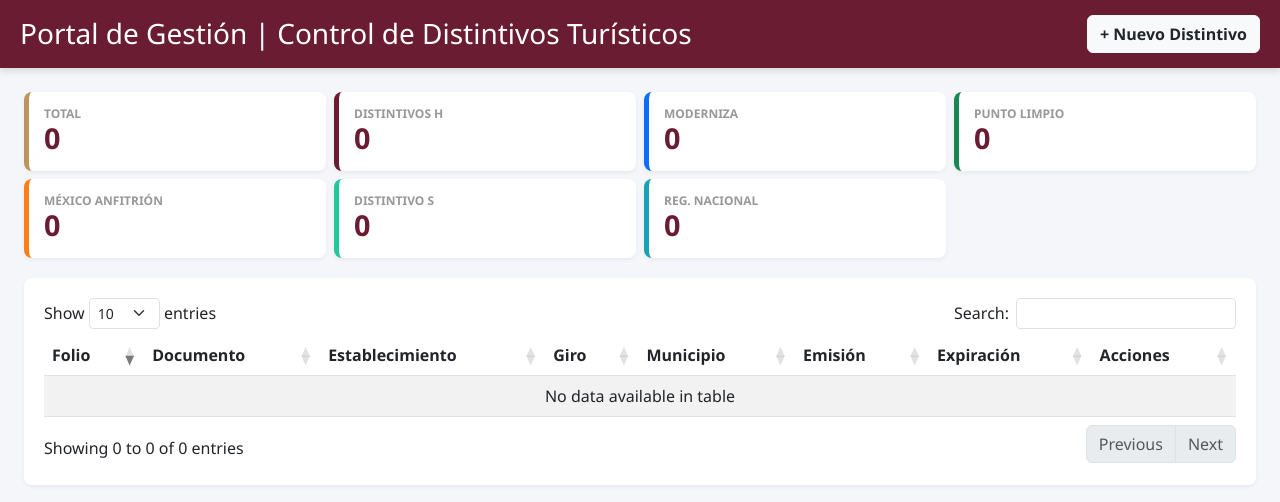
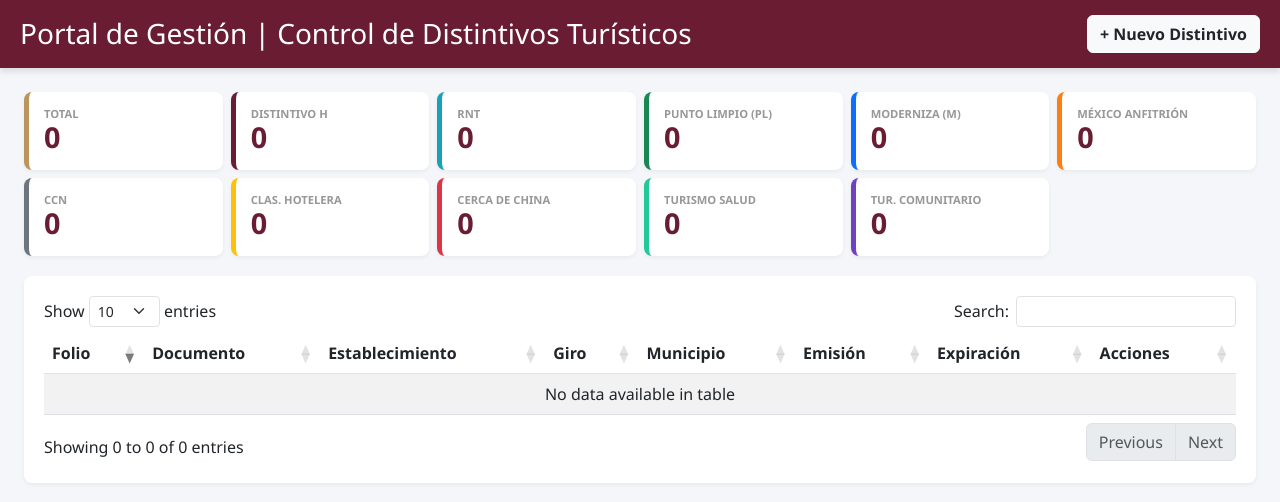
Before and after one commit to ferxchooo/sistema-distintivos, a Flask app: page / in a window 1280 px wide. Shown: the top 502 px of the page. Run offline with Flask 3, Linux system fonts and the light colour scheme; data that the repository does not hold is empty; some libraries are stand-ins or nearby versions.

Commit message:
Update index.html

```diff
--- a/templates/index.html
+++ b/templates/index.html
@@ -10,7 +10,8 @@
         :root {
             --guinda: #691C32; --dorado: #BC955C; --gris: #98989A;
             --verde: #198754; --naranja: #fd7e14; --azul: #0d6efd;
-            --turquesa: #20c997;
+            --turquesa: #20c997; --morado: #6f42c1; --rojo: #dc3545;
+            --amarillo: #ffc107; --grisoscuro: #6c757d;
         }
         body { background-color: #f4f6f9; font-family: 'Segoe UI', Tahoma, Geneva, Verdana, sans-serif; }
         .navbar-custom { background-color: var(--guinda); color: white; padding: 15px 20px; box-shadow: 0 4px 6px rgba(0,0,0,0.1); }
@@ -22,7 +23,7 @@
         }
         .kpi-card:hover { transform: translateY(-3px); box-shadow: 0 6px 12px rgba(0,0,0,0.15); }
         .kpi-card h3 { margin: 0; font-size: 1.8rem; color: var(--guinda); font-weight: 700; }
-        .kpi-card p { margin: 0; color: var(--gris); font-size: 0.75rem; text-transform: uppercase; font-weight: 600; line-height: 1.2;}
+        .kpi-card p { margin: 0; color: var(--gris); font-size: 0.70rem; text-transform: uppercase; font-weight: 700; line-height: 1.2;}
 
         .table-container { background: white; border-radius: 8px; padding: 20px; margin-top: 20px; box-shadow: 0 2px 4px rgba(0,0,0,0.05); }
         thead { background-color: var(--guinda) !important; color: white !important; }
@@ -40,15 +41,20 @@
 </div>
 
 <div class="container-fluid mt-4 px-4">
-    <!-- Ajusté los tamaños para que 7 tarjetas se vean bien -->
-    <div class="row g-2 mb-3 row-cols-2 row-cols-md-4 row-cols-lg-7">
+    <!-- Grid ajustado para 11 tarjetas: se acomodarán inteligentemente -->
+    <div class="row g-2 mb-3 row-cols-2 row-cols-md-4 row-cols-lg-6">
         <div class="col"><div class="kpi-card filter-btn" data-filter=""><p>Total</p><h3 id="kpi-total">0</h3></div></div>
-        <div class="col"><div class="kpi-card filter-btn" data-filter="DISTINTIVO H" style="border-left-color: var(--guinda);"><p>Distintivos H</p><h3 id="kpi-h">0</h3></div></div>
-        <div class="col"><div class="kpi-card filter-btn" data-filter="MODERNIZA" style="border-left-color: var(--azul);"><p>Moderniza</p><h3 id="kpi-mod">0</h3></div></div>
-        <div class="col"><div class="kpi-card filter-btn" data-filter="PUNTO LIMPIO" style="border-left-color: var(--verde);"><p>Punto Limpio</p><h3 id="kpi-pl">0</h3></div></div>
+        <div class="col"><div class="kpi-card filter-btn" data-filter="DISTINTIVO H" style="border-left-color: var(--guinda);"><p>Distintivo H</p><h3 id="kpi-h">0</h3></div></div>
+        <div class="col"><div class="kpi-card filter-btn" data-filter="RNT" style="border-left-color: #17a2b8;"><p>RNT</p><h3 id="kpi-rnt">0</h3></div></div>
+        <div class="col"><div class="kpi-card filter-btn" data-filter="PUNTO LIMPIO" style="border-left-color: var(--verde);"><p>Punto Limpio (PL)</p><h3 id="kpi-pl">0</h3></div></div>
+        <div class="col"><div class="kpi-card filter-btn" data-filter="MODERNIZA" style="border-left-color: var(--azul);"><p>Moderniza (M)</p><h3 id="kpi-mod">0</h3></div></div>
         <div class="col"><div class="kpi-card filter-btn" data-filter="ANFITRIÓN" style="border-left-color: var(--naranja);"><p>México Anfitrión</p><h3 id="kpi-ma">0</h3></div></div>
-        <div class="col"><div class="kpi-card filter-btn" data-filter="DISTINTIVO S" style="border-left-color: var(--turquesa);"><p>Distintivo S</p><h3 id="kpi-s">0</h3></div></div>
-        <div class="col"><div class="kpi-card filter-btn" data-filter="RNT" style="border-left-color: #17a2b8;"><p>Reg. Nacional</p><h3 id="kpi-rnt">0</h3></div></div>
+
+        <div class="col"><div class="kpi-card filter-btn" data-filter="CCN" style="border-left-color: var(--grisoscuro);"><p>CCN</p><h3 id="kpi-ccn">0</h3></div></div>
+        <div class="col"><div class="kpi-card filter-btn" data-filter="CLASIFICACI" style="border-left-color: var(--amarillo);"><p>Clas. Hotelera</p><h3 id="kpi-clas">0</h3></div></div>
+        <div class="col"><div class="kpi-card filter-btn" data-filter="CHINA" style="border-left-color: var(--rojo);"><p>Cerca de China</p><h3 id="kpi-china">0</h3></div></div>
+        <div class="col"><div class="kpi-card filter-btn" data-filter="SALUD" style="border-left-color: var(--turquesa);"><p>Turismo Salud</p><h3 id="kpi-salud">0</h3></div></div>
+        <div class="col"><div class="kpi-card filter-btn" data-filter="COMUNITARIO" style="border-left-color: var(--morado);"><p>Tur. Comunitario</p><h3 id="kpi-comunitario">0</h3></div></div>
     </div>
 
     <div class="table-container">
@@ -79,17 +85,22 @@
       </div>
       <div class="modal-body">
         <div class="row g-3">
-            <div class="col-md-3"><label class="form-label">Folio</label><input type="text" id="form-folio" class="form-control" placeholder="Ej. MA-16"></div>
+            <div class="col-md-3"><label class="form-label">Folio</label><input type="text" id="form-folio" class="form-control"></div>
             <div class="col-md-3">
                 <label class="form-label">Documento</label>
-                <input type="text" id="form-tipo" class="form-control" list="tipo-opciones" placeholder="Ej. DISTINTIVO H">
+                <!-- Lista de opciones actualizada -->
+                <input type="text" id="form-tipo" class="form-control" list="tipo-opciones" placeholder="Seleccione uno...">
                 <datalist id="tipo-opciones">
                     <option value="DISTINTIVO H">
+                    <option value="RNT">
+                    <option value="PUNTO LIMPIO">
                     <option value="MODERNIZA">
-                    <option value="PUNTO LIMPIO">
                     <option value="MÉXICO ANFITRIÓN">
-                    <option value="DISTINTIVO S">
-                    <option value="RNT">
+                    <option value="CCN">
+                    <option value="CLASIFICACIÓN HOTELERA">
+                    <option value="CERCA DE CHINA">
+                    <option value="TURISMO DE SALUD">
+                    <option value="TURISMO COMUNITARIO">
                 </datalist>
             </div>
             <div class="col-md-3"><label class="form-label">Giro</label><input type="text" id="form-giro" class="form-control"></div>
@@ -151,17 +162,22 @@
         }
 
         const tbody = $('#table-body').empty();
-        let distH = 0, rnt = 0, pl = 0, ma = 0, mod = 0, distS = 0;
+        let distH = 0, rnt = 0, pl = 0, mod = 0, ma = 0, ccn = 0, clas = 0, china = 0, salud = 0, comunitario = 0;
 
         distintivos.forEach((d, i) => {
             let tipo = String(d['TIPO DE DOCUMENTO'] || '').toUpperCase();
 
-            if(tipo.includes('DISTINTIVO H')) distH++;
-            if(tipo.includes('RNT')) rnt++;
-            if(tipo.includes('LIMPIO')) pl++;
+            // Lógica inteligente para sumar a las tarjetas correctas
+            if(tipo === 'H' || tipo.includes('DISTINTIVO H') || tipo === 'DISTINTIVO "H"') distH++;
+            if(tipo === 'RNT' || tipo.includes('REGISTRO NACIONAL')) rnt++;
+            if(tipo === 'PL' || tipo.includes('LIMPIO')) pl++;
+            if(tipo === 'M' || tipo.includes('MODERNIZA') || tipo.includes('DISTINTIVO M')) mod++;
             if(tipo.includes('ANFITRI')) ma++;
-            if(tipo.includes('MODERNIZA') || tipo.includes('DISTINTIVO M')) mod++;
-            if(tipo.includes('DISTINTIVO S')) distS++;
+            if(tipo === 'CCN' || tipo.includes('CONDUCTA NACIONAL')) ccn++;
+            if(tipo.includes('CLASIFICACI')) clas++;
+            if(tipo.includes('CHINA')) china++;
+            if(tipo.includes('SALUD')) salud++;
+            if(tipo.includes('COMUNITARIO')) comunitario++;
 
             let emisionLimpia = formatearFecha(d['FECHA DE EMISION']);
             let expiracionLimpia = formatearFecha(d['FECHA DE EXPIRACION']);
@@ -180,13 +196,18 @@
             `);
         });
 
+        // Actualizamos los números
         $('#kpi-total').text(distintivos.length);
         $('#kpi-h').text(distH);
         $('#kpi-rnt').text(rnt);
+        $('#kpi-pl').text(pl);
         $('#kpi-mod').text(mod);
-        $('#kpi-pl').text(pl);
         $('#kpi-ma').text(ma);
-        $('#kpi-s').text(distS);
+        $('#kpi-ccn').text(ccn);
+        $('#kpi-clas').text(clas);
+        $('#kpi-china').text(china);
+        $('#kpi-salud').text(salud);
+        $('#kpi-comunitario').text(comunitario);
 
         dataTable = $('#distTable').DataTable({
             responsive: true,
```
